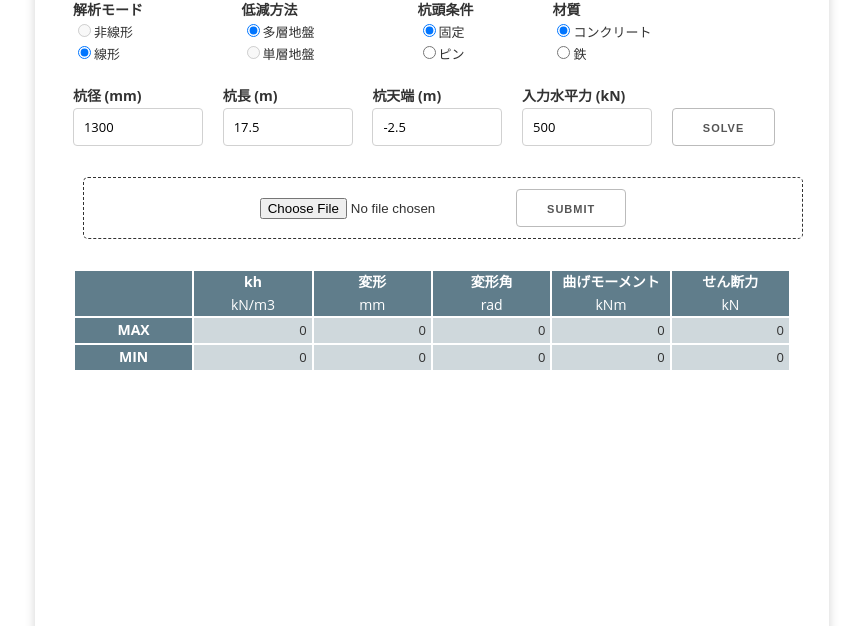
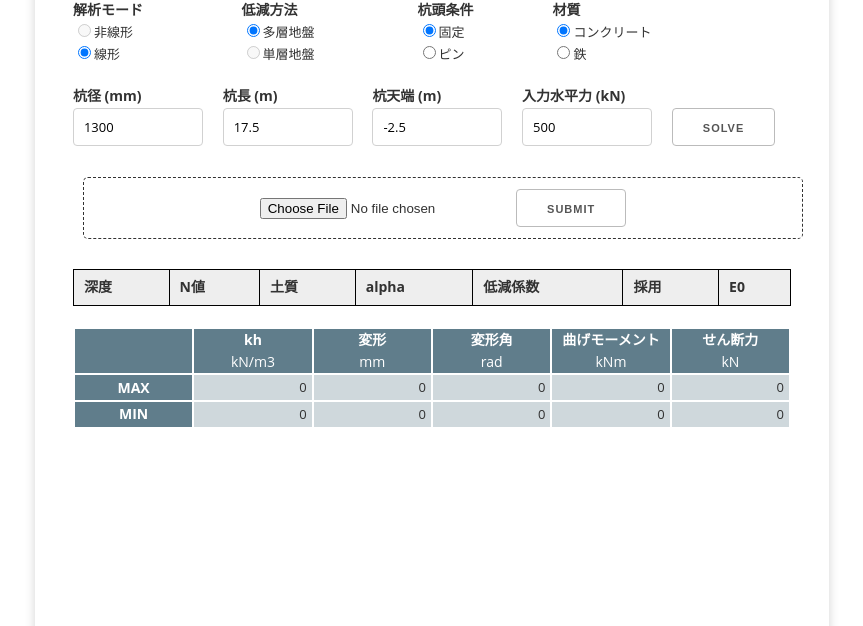
Before and after one commit to ryuhey0123/PileAnalyser, a Flask app: page / in a window 1280 px wide. Shown: the part 146-772 px from the top of the page, without its empty margins (208-1071 px from the left). Run offline with Flask 2, Linux system fonts and the light colour scheme; lists and menus that the app fills with data are empty.

Commit message:
表読み取り機能追加

```diff
--- a/main.py
+++ b/main.py
@@ -1,16 +1,13 @@
-import base64
-import io
-
 import numpy as np
 import pandas as pd
 from flask import *
 from plotly.subplots import make_subplots
 import plotly.graph_objects as go
-from scipy import interpolate
 
 import calculations
 
 app = Flask(__name__)
+app.secret_key = "hogehoge"
 
 
 # initial values
@@ -34,14 +31,14 @@ init_result_values = {
     'shear': [0, 0],
 }
 
-soil_data = {
-    "depth": [],
-    "nValue": [],
-    "soil": [],
-    "reductions": [],
-    "adopted_reductions": [],
-    "alpha": [],
-    "E0": []
+init_soil_data = {
+    'depth': [1.15, 2.15, 3.15, 4.15, 5.15, 6.15, 7.15, 8.15, 9.15, 10.15, 11.15, 12.15, 13.15, 14.15, 15.15, 16.15, 17.15, 18.15, 19.15, 20.15, 21.15, 22.15, 23.1],
+    'nValue': [15.0, 1.9, 3.9, 2.0, 1.9, 3.9, 4.8, 5.0, 3.0, 4.5, 5.8, 2.5, 11.0, 105.9, 225.0, 163.6, 49.0, 90.0, 257.1, 180.0, 450.0, 128.6, 600.0],
+    'soil': ['S', 'S', 'S', 'S', 'S', 'S', 'S', 'S', 'S', 'S', 'S', 'S', 'S', 'S', 'S', 'S', 'S', 'S', 'S', 'S', 'S', 'S', 'S'],
+    'alpha': [80, 80, 80, 80, 80, 80, 80, 80, 80, 80, 80, 80, 80, 80, 80, 80, 80, 80, 80, 80, 80, 80, 80],
+    'reductions': [1, 1, 1, 1, 1, 1, 1, 1, 1, 1, 1, 1, 1, 1, 1, 1, 1, 1, 1, 1, 1, 1, 1],
+    'adopted_reductions': [1, 1, 1, 1, 1, 1, 1, 1, 1, 1, 1, 1, 1, 1, 1, 1, 1, 1, 1, 1, 1, 1, 1],
+    'E0': [10500.0, 1330.0, 2730.0, 1400.0, 1330.0, 2730.0, 3360.0, 3500.0, 2100.0, 3150.0, 4060.0, 1750.0, 7700.0, 74130.0, 157500.0, 114520.0, 34300.0, 63000.0, 179970.00000000003, 126000.0, 315000.0, 90020.0, 420000.0],
 }
 
 
@@ -49,6 +46,7 @@ soil_data = {
 
 @app.route("/", methods=["GET"])
 def init_page():
+    session['soil_data'] = init_soil_data
     return render_template("main.html", fig="", **init_form_values, **init_result_values)
 
 
@@ -56,8 +54,7 @@ def init_page():
 def main_page():
 
     inputs = request.form.to_dict()
-    inputs['soil_data'] = soil_data
-    print(inputs)
+    inputs['soil_data'] = session['soil_data']
 
     results = calculations.get_results(**inputs)
     summary = update_summary(results)
@@ -74,41 +71,38 @@ def upload():
     files = request.files
     soil_data = decode_upload_file(files['uploadFile'])
 
-    return render_template("main.html", fig="", **init_form_values, **init_result_values)
+    session['soil_data'] = soil_data
+    soil_table = make_soil_data_table(soil_data)
+
+    return render_template("main.html", fig="", **init_form_values, **init_result_values, soil_table=soil_table)
 
 
-def update_kh0s(contents, x, diameter):
-    if contents is not None:
-        try:
-            df = decode_upload_file(contents)
-        except Exception as e:
-            df = pd.read_excel('sample.xlsx')
-            print(e)
-    else:
-        df = pd.read_excel('sample.xlsx')
-    kh0s = kh0s_by_df(df, x, diameter)
-    return kh0s
+def make_soil_data_table(soil_data: dict):
+
+    td = {}
+    for key, value in soil_data.items():
+        data = list(map(lambda i: '<td><input type="text" value="{}"></td>'.format(i), value))
+        td[key] = data
+
+    html = ""
+    for i in range(len(td['depth'])):
+        row = "<tr>" + td['depth'][i] + td['nValue'][i] + td['soil'][i] + td['alpha'][i] + td['reductions'][i] + td['adopted_reductions'][i] + td['E0'][i] + "</tr>"
+        html += row
+
+    return html
 
 
 def decode_upload_file(file):
     df = pd.read_excel(file)
     return dict(
-        depth=df['深度'],
-        nValue=df['N値'],
-        soil=df['土質'],
-        reductions=df['低減係数'],
-        adopted_reductions=df['採用低減係数'],
-        alpha=df['alpha'],
-        E0=df['E0']
+        depth=df['深度'].values.tolist(),
+        nValue=df['N値'].values.tolist(),
+        soil=df['土質'].values.tolist(),
+        reductions=df['低減係数'].values.tolist(),
+        adopted_reductions=df['採用低減係数'].values.tolist(),
+        alpha=df['alpha'].values.tolist(),
+        E0=df['E0'].values.tolist()
     )
-
-
-def kh0s_by_df(df, x, diameter):
-    data = df[['採掘深度', 'αβE0\n(採用値)']].values.astype(np.float64).T
-    data = np.array([data[0] * 1e3, data[1]])
-    fitted1 = interpolate.interp1d(data[0], data[1])
-    kh0s = fitted1(np.array(x)) * (float(diameter) / 10) ** (-3 / 4) / 1e6
-    return kh0s
 
 
 # formatters
@@ -142,7 +136,7 @@ def update_figure(results):
         subplot_titles=("Decrease", "kh0", "Deformation", "Degree", "Moment", "Shear"),
         shared_yaxes=True)
 
-    fig.add_trace(go.Scatter(x=dec, y=x, fill='tozerox', line=dict(color="#795548")),row=1, col=1)
+    fig.add_trace(go.Scatter(x=dec, y=x, fill='tozerox', line=dict(color="#795548")), row=1, col=1)
     fig.add_trace(go.Scatter(x=kh0s, y=x, fill='tozerox', line=dict(color="#9C27B0")), row=1, col=2)
     fig.add_trace(go.Scatter(x=y, y=x, fill='tozerox', line=dict(color="#2196F3")), row=1, col=3)
     fig.add_trace(go.Scatter(x=t, y=x, fill='tozerox', line=dict(color="#FFC107")), row=1, col=4)
--- a/static/css/style.css
+++ b/static/css/style.css
@@ -48,6 +48,41 @@ background-color: #CFD8DC;
   border: solid white 2px;
   padding: 2px 5px;
   text-align: right;
+}
+
+table.input input {
+    border: 0px solid #000;
+    margin: 0;
+    background: transparent;
+    height: initial;
+    border-radius: initial;
+    width: 100%;
+}
+
+table.input th {
+    padding: 6px 10px;
+    border-right:1px solid #000;
+    border-bottom:1px solid #000;
+}
+
+table.input tr td {
+    border-right:1px solid #000;
+    border-bottom:1px solid #000;
+}
+
+table.input {
+    background: #fff none repeat scroll 0 0;
+    border-left: 1px solid #000;
+    border-top: 1px solid #000;
+    width: 100%;
+}
+
+table.input tr:nth-child(even){
+    background:#ccc;
+}
+
+table.input tr:nth-child(odd){
+    background:#eee;
 }
 
 div.unit {
--- a/templates/main.html
+++ b/templates/main.html
@@ -76,7 +76,19 @@
   </form>
   <br>
 
-  <div hidden>{{ ground_data }}</div>
+  <table class="input">
+    <tr>
+      <th>深度</th>
+      <th>N値</th>
+      <th>土質</th>
+      <th>alpha</th>
+      <th>低減係数</th>
+      <th>採用</th>
+      <th>E0</th>
+    </tr>
+    {{ soil_table | safe }}
+  </table>
+  <br>
 
   <table style="width: 100%" class="result">
     <tr>
```
Also changed, not shown: calculations.py (+24 -7 lines), 2 other files.
